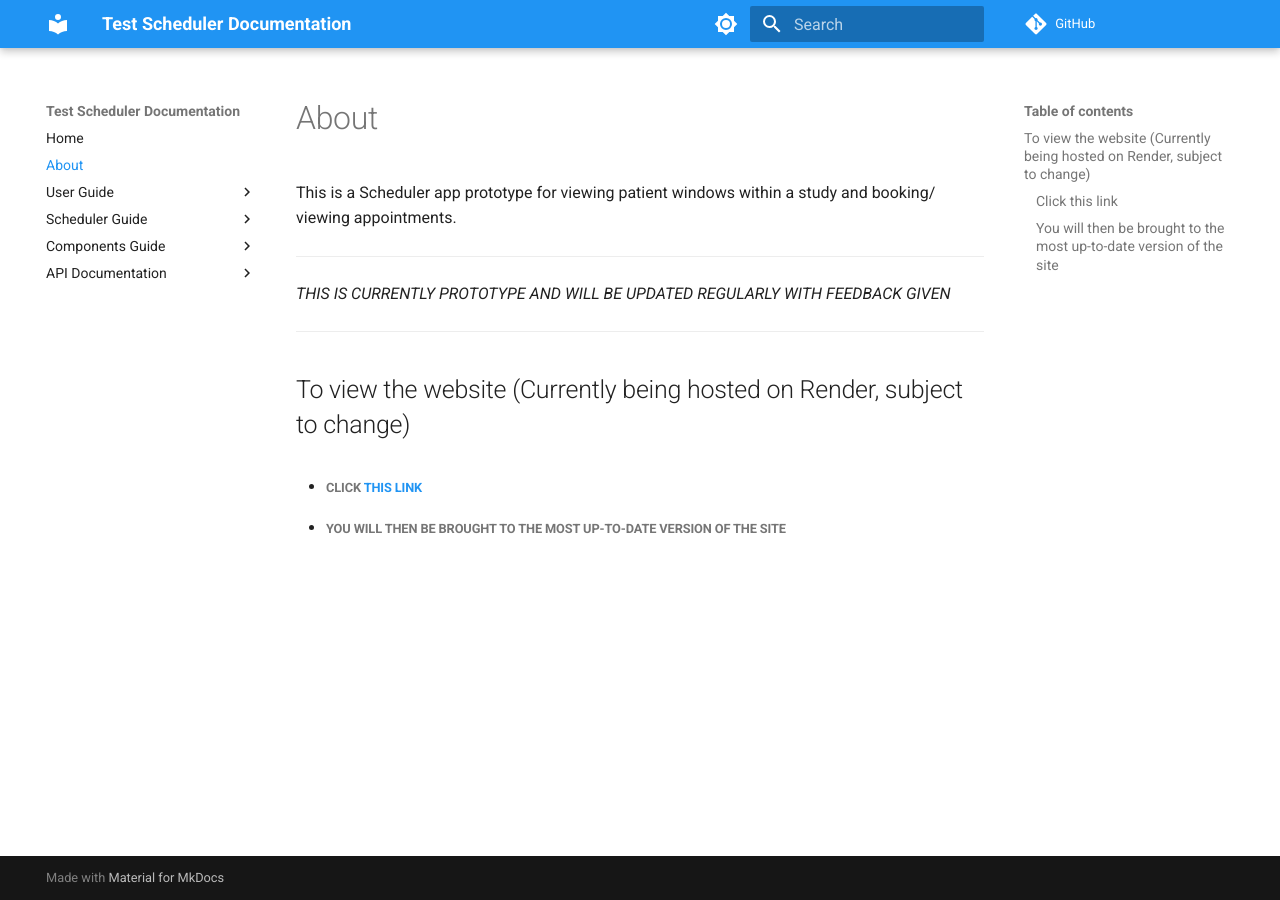
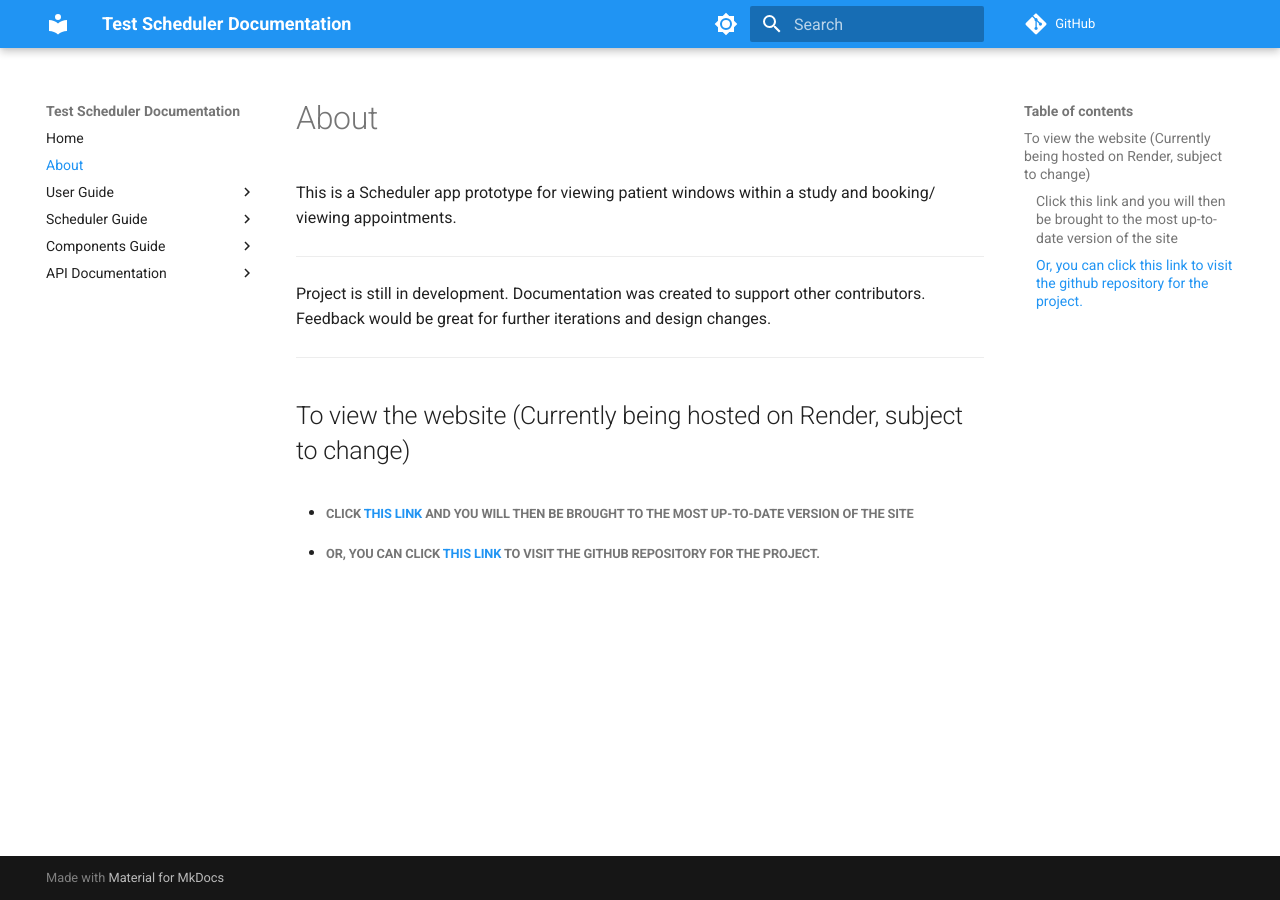
Before and after one commit to Aoibheannmangan/test-scheduler, an MkDocs documentation site: the page built from docs/about.md, in a window 1280 px wide. Built offline with MkDocs 1.6.1 and Material for MkDocs 9.7.7, drawn with Linux system fonts in a browser that asks for light colours; comment, search, counter and statistics services are not loaded.

Commit message:
Updated about.md

```diff
--- a/docs/about.md
+++ b/docs/about.md
@@ -1,15 +1,13 @@
-#About
-
+# About
 
 This is a Scheduler app prototype for viewing patient windows within a study and booking/ viewing appointments.
 
 ---
-*THIS IS CURRENTLY PROTOTYPE AND WILL BE UPDATED REGULARLY WITH FEEDBACK GIVEN*
+Project is still in development. Documentation was created to support other contributors.
+Feedback would be great for further iterations and design changes.
 
 ---
 
 ##To view the website (Currently being hosted on Render, subject to change)
-- ##### Click [this link](https://api-scheduler-test.onrender.com)
-- ##### You will then be brought to the most up-to-date version of the site
-
-##
+- ##### Click [this link](https://api-scheduler-test.onrender.com) and you will then be brought to the most up-to-date version of the site
+- ##### Or, you can click [this link](https://github.com/Aoibheannmangan/test-scheduler) to visit the github repository for the project.
```
Also changed, not shown: docs/index.md (+0 -1 lines).
